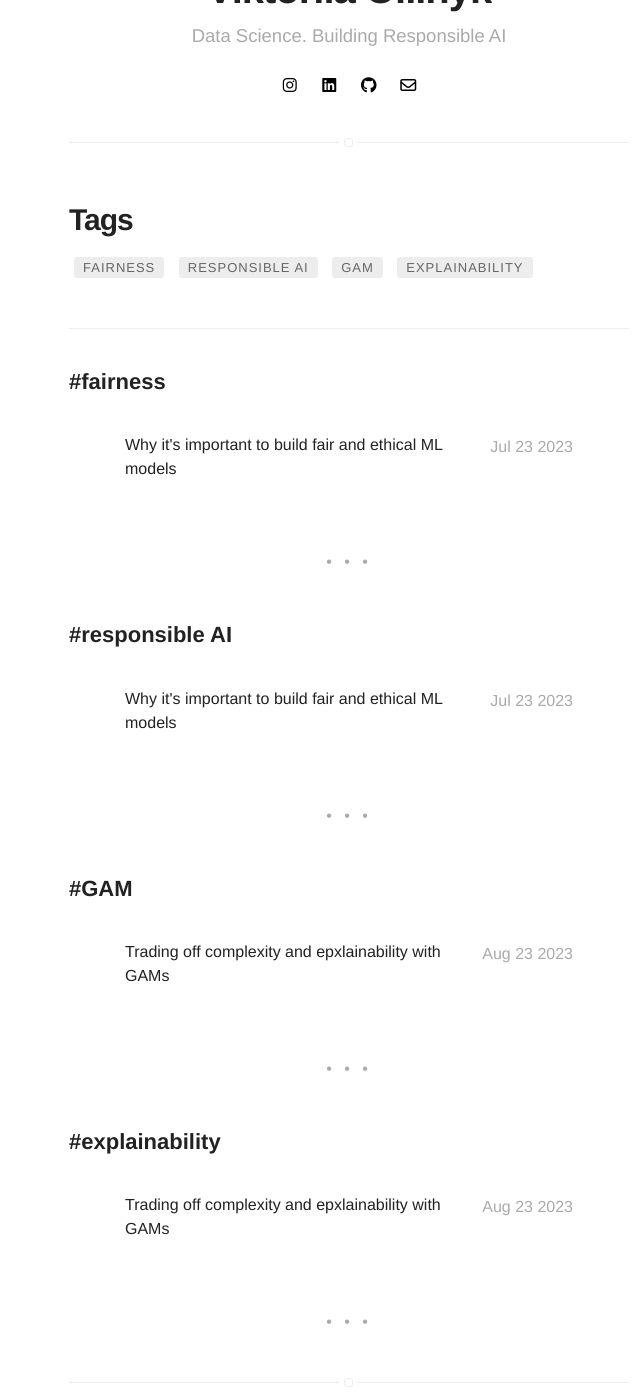
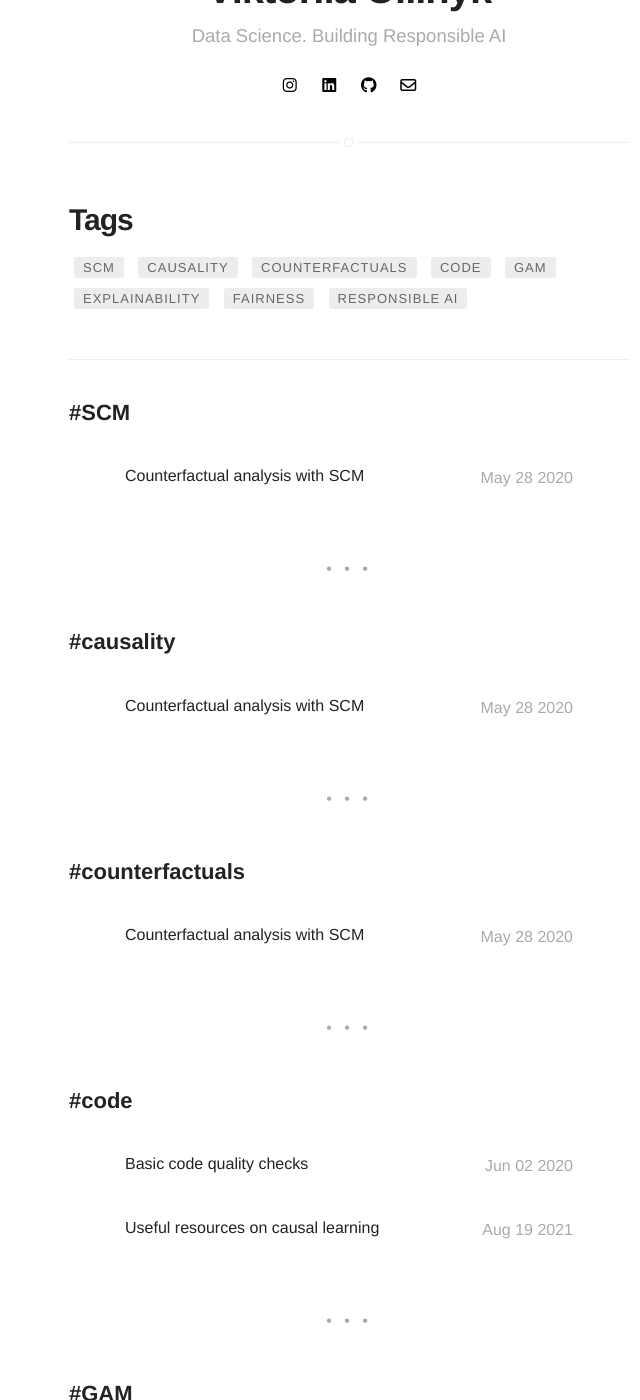
Before and after one commit to vikoliinyk/vikoliinyk.github.io, a Jekyll site: the page built from tags.html, in a window 1280 px wide and 1400 px high, scrolled down 312 px. Shown: the whole window, without its empty margins (291-931 px from the left). Built offline with Jekyll 4.4.1, drawn with Linux system fonts in a browser that asks for light colours; nearby versions of some CDN libraries; part of the change alters nothing that is shown; some of the changed text lies outside the part shown.

Commit message:
Add new posts

````diff
--- a/_config.yml
+++ b/_config.yml
@@ -34,9 +34,9 @@ disqus:
   categories: [blog, project] # only show disqus for posts that have these categories
 
 # if you don't have any of social below, comment the line
-instagram: ooovictoria
 linkedin: viktoriiaoliinyk
 github: vikoliinyk
+instagram: ooovictoria
 email: viktoriia.oliinyk.ua@gmail.com
 
 authors:
--- a/_includes/nav.html
+++ b/_includes/nav.html
@@ -32,7 +32,7 @@
 
         {% if site.resume == true %}
             <li class="item">
-                <a class="link" href="{% if site.resume-external %}{{ site.resume-url }}{% else %}{{ site.url }}/{{ site.resume-url }}{% endif %}">Résumé</a>
+                <a class="link" href="{% if site.resume-external %}{{ site.resume-url }}{% else %}{{ site.url }}/{{ site.resume-url }}{% endif %}">CV</a>
             </li>
         {% endif %}
     </ul>
--- /dev/null
+++ b/_posts/2020-05-28-counterfactuals-with-scm.markdown
@@ -0,0 +1,27 @@
+---
+title: "Counterfactual analysis with SCM"
+layout: post
+date: 2020-05-28 22:10
+tag:
+- SCM
+- causality
+- counterfactuals
+# image: https://sergiokopplin.github.io/indigo/assets/images/jekyll-logo-light-solid.png
+headerImage: true
+projects: true
+hidden: true # don't count this post in blog pagination
+description: "This is a simple and minimalist template for Jekyll for those who likes to eat noodles."
+category: project
+author: viktoriiaoliinyk
+externalLink: false
+---
+
+The basic counterfactual entity in structural models is the sentence: "Y would be y had X been x in unit (or situation) U = u"
+
+To model an action do(X = x) one performs a "mini-surgery" on the causal model, that is, a minimal change necessary for establishing the antecedent X=x, while leaving the rest of the model intact.
+
+Aim for a small set of equations. Identify the least important features that have a direct impact on the target and remove them from the analysis
+Run counterfactuals with SCMs; note the counterfactuals effects will be propagated through the graph
+Counterfactual "strength" will drive "feature importance"
+
+---
--- /dev/null
+++ b/_posts/2020-06-02-code-quality-checks.markdown
@@ -0,0 +1,56 @@
+---
+title: "Basic code quality checks"
+layout: post
+date: 2020-06-02 10:10
+<!-- image: /assets/images/markdown.jpg -->
+headerImage: false
+tag:
+- code
+star: false
+category: blog
+author: viktoriiaoliinyk
+description: Introduction to fair and ethical AI
+---
+### Objective
+Code quality checks before code check-in will enable us manage standard coding practice across the repository.
+We would be leveraging pre-commit hooks for the following code quality checks:
+
+<ul>
+    <li>Black: Automated code formatting</li>
+    <li>Flake8: Code quality check</li>
+    <li>End-of-file-fixer: (self explanatory)</li>
+    <li>check-yaml: (self explanatory)</li>
+    <li>trailing-whitespace: (self explanatory)</li>
+    <li>mypy</li>
+    <li>Order Imports</li>
+    <li>Pre-requisities</li>
+    <li>Pre-commit requires python3.6+, hence we are migrating to python3.7 to have compatibility with Databricks Runtime 6.1</li>
+</ul>
+
+### Setup
+Pre-commit config
+
+```yml
+repos:
+-   repo: https://github.com/ambv/black
+    rev: stable
+    hooks:
+    - id: black
+      language_version: python3.7
+-   repo: https://github.com/pre-commit/pre-commit-hooks
+    rev: v2.3.0
+    hooks:
+    - id: flake8
+    - id: check-yaml
+    - id: end-of-file-fixer
+    - id: trailing-whitespace
+    - id: requirements-txt-fixer
+-   repo: https://github.com/asottile/reorder_python_imports
+    rev: v2.1.0
+    hooks:
+    - id: reorder-python-imports
+-   repo: https://github.com/pre-commit/mirrors-mypy
+    rev: v0.761
+    hooks:
+    - id: mypy
+```
--- /dev/null
+++ b/_posts/2021-08-19-useful-ds-resources.markdown
@@ -0,0 +1,25 @@
+---
+title: "Useful resources on causal learning"
+layout: post
+date: 2021-08-19 10:10
+<!-- image: /assets/images/markdown.jpg -->
+headerImage: false
+tag:
+- code
+star: false
+category: blog
+author: viktoriiaoliinyk
+description: Introduction to fair and ethical AI
+---
+
+### Causality
+<ul>
+    <li>https://www.inference.vc/untitled/</li>
+    <li>https://arxiv.org/pdf/1305.5506.pdf</li>
+    <li>http://media.nips.cc/Conferences/2013/nips-dec2013-pearl-bareinboim-tutorial-full.pdf</li>
+    <li>http://www.matematica.uns.edu.ar/XCongresoMonteiro/Docs/inferencia-causal-andrea.pdf</li>
+    <li>https://www.ericsson.com/en/blog/2020/2/causal-inference-machine-learning</li>
+    <li>https://towardsdatascience.com/use-causal-graphs-4e3af630cf64</li>
+    <li>https://github.com/Microsoft/dowhy</li>
+    </li>https://github.com/uber/causalml/tree/master/causalml</li>
+</ul>
--- a/_posts/2023-07-25-explainable-models-with-gams.markdown
+++ b/_posts/2023-07-25-explainable-models-with-gams.markdown
@@ -1,7 +1,7 @@
 ---
 title: "Trading off complexity and epxlainability with GAMs"
 layout: post
-date: 2023-08-23 22:10
+date: 2023-07-25 22:10
 tag:
 - GAM
 - explainability
--- a/_posts/2023-08-30-cycle-of-ml.markdown
+++ b/_posts/2023-08-30-cycle-of-ml.markdown
@@ -1,7 +1,7 @@
 ---
 title: "Why it's important to build fair and ethical ML models"
 layout: post
-date: 2023-07-23 10:10
+date: 2023-08-30 10:10
 <!-- image: /assets/images/markdown.jpg -->
 headerImage: false
 tag:
````
